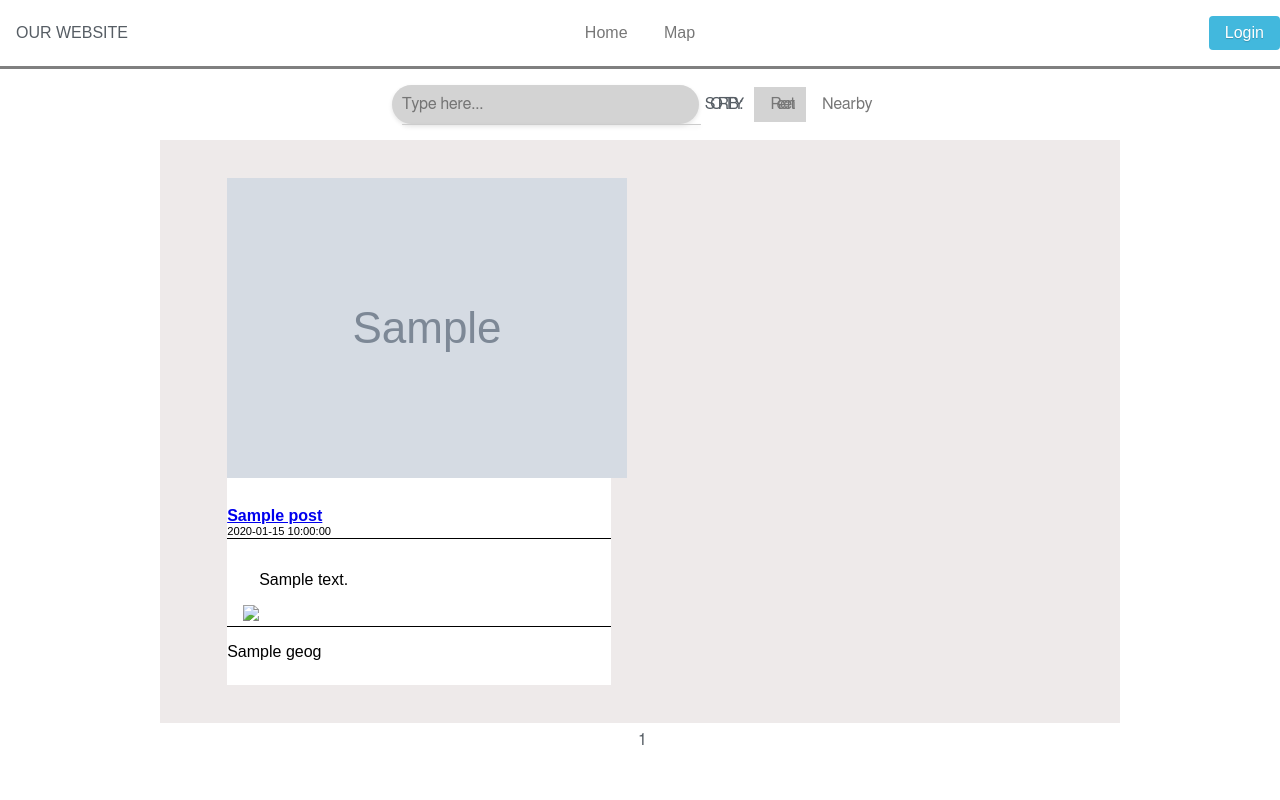
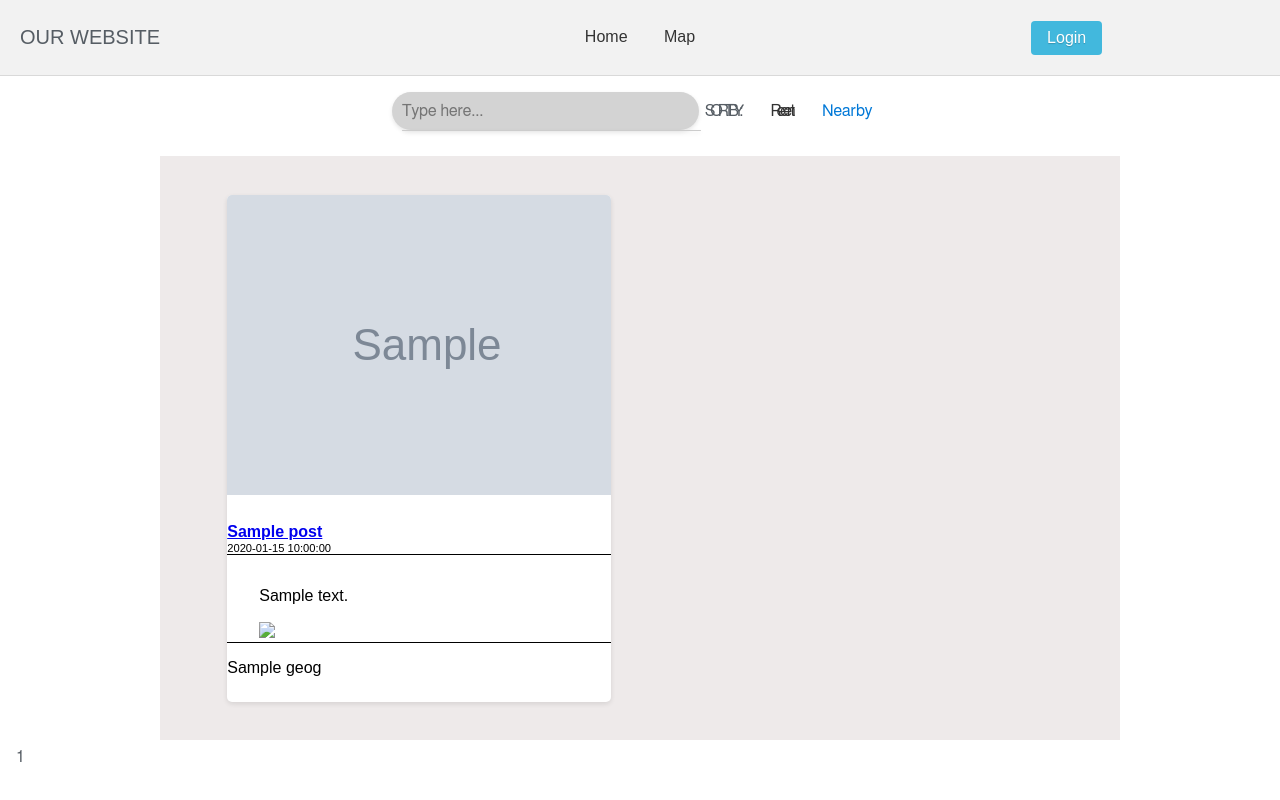
Before and after one commit to Dav0M/mapost, a Flask app: template templates/home.html in a window 1280 px wide. Run offline with Flask 3, Linux system fonts and the light colour scheme; the template is opened without the code that fills it: most values are stand-ins (such as "Sample title", 1, 10 or a date in 2020); grey boxes marked "Sample" are stand-in pictures; some libraries are stand-ins or nearby versions.

Commit message:
Updated styles for the home page and header; Added transitions and transformations; Enhanced layout adaptability across different screen sizes

```diff
--- a/static/css/feed.css
+++ b/static/css/feed.css
@@ -1,18 +1,13 @@
-.pages {
+.feed-tools {
     text-align: center;
+    margin-bottom: 10px;
 }
 
-.feed-tools {
-    text-align: center;
-}
 .sort-nearby {
     background: none;
     border: none;
     cursor: pointer;
-}
-
-.active-sort {
-    background-color: lightgray;
+    color: #0078d7;
 }
 
 .container {
@@ -32,7 +27,7 @@
 .search-input {
     padding: 10px;
     width: calc(100% - 10px);
-    border: none;
+    border: 1px #ccc;
     border-radius: 25px;
     outline: none;
     font-size: 16px;
@@ -45,16 +40,16 @@
     position: absolute;
     top: 100%;
     left: 0;
-    margin-left:10px;
+    margin-left: 10px;
     width: 100%;
     z-index: 1000;
     background-color: #fff;
     border: 1px solid #ccc;
     border-top: none;
     border-radius: 0 0 4px 4px;
-    box-shadow: 0 2px 4px rgba(0,0,0,0.1);
+    box-shadow: 0 2px 4px rgba(0, 0, 0, 0.1);
     display: inline-block;
- }
+}
 
 .search-dropdown-item {
     padding: 15px 10px;
@@ -66,8 +61,11 @@
 }
 
 .posts-grid {
+    display: flex;
     background-color: rgb(238, 234, 234);
     margin-left: 12.5%;
+    justify-content: center;
+    flex-wrap: wrap;
 }
 
 .post-col-left {
@@ -90,6 +88,15 @@
     margin-bottom: 10%;
     display: flex;
     flex-wrap: wrap;
+    overflow: hidden;
+    border-radius: 5px;
+    transition: transform 0.3s ease, box-shadow 0.3s ease;
+    box-shadow: 0 2px 5px rgba(0, 0, 0, 0.1);
+}
+
+.post:hover {
+    transform: translateY(-5px);
+    box-shadow: 0 5px 15px rgba(0, 0, 0, 0.2);
 }
 
 .post-author {
@@ -115,14 +122,13 @@
 
 .post-image {
     object-fit: contain;
-    max-width: 100%;
+    width: 50%;
     height: auto;
 }
 
 .images {
-    padding-left: 1em;
-    max-width: 70%;
-    height: auto;
+    max-width: 100%;
+    padding-left: 2em;
 }
 
 .post-location {
@@ -130,5 +136,19 @@
     width: 100%;
     padding-top: 1em;
     margin-bottom: 1.5em;
-    word-break: break-all;
 }
+
+@media (max-width: 768px) {
+    .posts-grid {
+        flex-direction: column;
+    }
+
+    .post-col-left,
+    .post-col-right {
+        flex-basis: 100%;
+    }
+
+    .search-input {
+        width: calc(100% - 40px);
+    }
+}
--- a/static/css/header.css
+++ b/static/css/header.css
@@ -1,19 +1,64 @@
 .header {
-    border-bottom: solid gray;
+    display: flex;
+    justify-content: space-between;
+    align-items: center;
+    border-bottom: 1px solid #d9d9d9;
     padding-bottom: 1em;
     padding-top: 1em;
+    background-color: #f2f2f2;
 }
 
-.header-center {
+.header-center,
+.header-right,
+.search-item {
     text-align: center;
+    display: flex;
+    justify-content: center;
+    align-items: center;
 }
-.header-right {
-    text-align: right;
+
+.pure-menu-link {
+    text-decoration: none;
+    color: #333;
+}
+
+.pure-menu-link:hover,
+.pure-menu-link:focus {
+    background-color: #e6e6e6;
+}
+
+.site-logo {
+    font-family: 'Arial', sans-serif;
+    font-size: 20px;
+    transition: background-color 0.3s, transform 0.2s;
+    text-decoration: none;
+    display: inline-block;
+}
+
+.site-logo:hover {
+    transform: scale(1.05);
 }
 
 .login-button {
     color: white;
-    background: rgb(66,184,221);
+    background: rgb(66, 184, 221);
     border-radius: 4px;
-    text-shadow: 0 1px 1px rgba(0,0,0,0.2);
+    text-shadow: 0 1px 1px rgba(0, 0, 0, 0.2);
 }
+
+@media (max-width: 768px) {
+    .header {
+        flex-direction: column;
+    }
+
+    .header-center,
+    .header-right {
+        text-align: center;
+        margin-top: 0.5em;
+    }
+
+    .pure-menu-list {
+        display: flex;
+        flex-direction: column;
+    }
+}
--- a/templates/header_template.html
+++ b/templates/header_template.html
@@ -1,6 +1,6 @@
 <!doctype html>
+<html lang="en">
 
-<html lang="en">
 <head>
   {% block head %}
   <meta charset="utf-8">
@@ -9,12 +9,12 @@
   <link rel="stylesheet" href="/static/css/header.css">
   {% endblock %}
 </head>
+
 <body>
-    <div class="pure-g header">
-
+  <div class="header pure-g">
     <div class="pure-u-1-3">
       <div class="pure-menu pure-menu-horizontal">
-          <a href="" class="pure-menu-heading">OUR WEBSITE</a>
+        <a href="/" class="pure-menu-heading site-logo">OUR WEBSITE</a>
       </div>
     </div>
 
@@ -28,12 +28,9 @@
     </div>
 
     <div class="pure-u-1-3 header-right">
-        <div class="pure-menu pure-menu-horizontal">
-          <ul class="pure-menu-list">
-            <li class="pure-menu-item">
       {% if session.user %}
-              <li class="pure-menu-item pure-menu-has-children pure-menu-allow-hover">
-                <a href="/user/{{ session.user_id.id }}" class="login-button pure-menu-link pure-button">{{ session.user.userinfo.nickname }}</a>
+      <div class="pure-menu pure-menu-horizontal pure-menu-has-children pure-menu-allow-hover">
+        <a href="/user_home" class="login-button pure-menu-link pure-button">{{ session.user.userinfo.nickname }}</a>
         <ul class="pure-menu-children">
           <li class="pure-menu-item">
             <a href="/create" class="pure-menu-link">Create</a>
@@ -42,16 +39,13 @@
             <a href="/logout" class="pure-menu-link">Log Out</a>
           </li>
         </ul>
-              </li>
+      </div>
       {% else %}
       <a href="/login" class="login-button pure-menu-link pure-button">Login</a>
       {% endif %}
-            </li>
-          </ul>
     </div>
   </div>
-    </div>
-    {% block content %}
-    {% endblock %}
+  {% block content %}{% endblock %}
 </body>
+
 </html>
```
Lines whose indentation alone changed are shown as unchanged.
